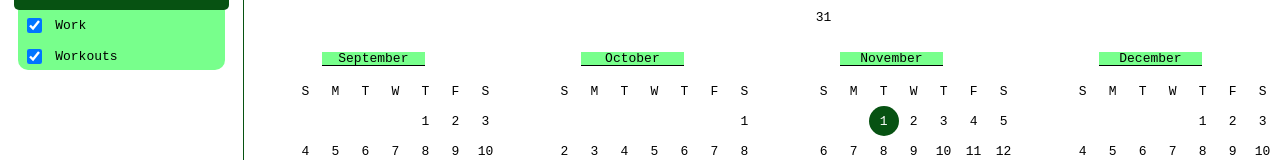
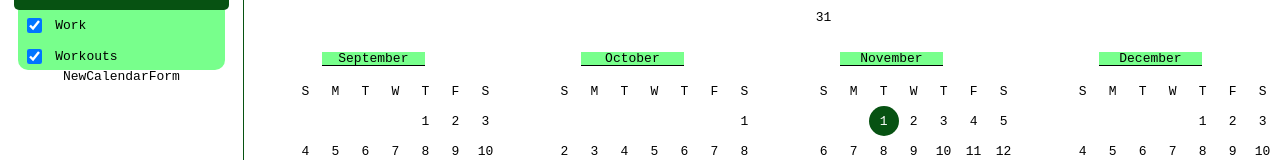
Before and after one commit to kraig-hebert/calendar, a React (Create React App) app: page /year in a window 1280 px wide. Shown: the part 561-721 px from the top of the page. Built offline with nearby package versions, Linux system fonts and the light colour scheme.

Commit message:
newCalendarForm displays than hides on the plus or minus sign click

```diff
--- a/src/components/sideDrawer/SideDrawer.jsx
+++ b/src/components/sideDrawer/SideDrawer.jsx
@@ -1,4 +1,4 @@
-import React from 'react';
+import React, { useState } from 'react';
 import { useSelector } from 'react-redux';
 import { useStyles } from './styles';
 import { AiFillCloseCircle } from 'react-icons/ai';
@@ -12,6 +12,7 @@ import {
 } from '../../reducers/appSettings';
 import { format } from 'date-fns';
 import CustomerDrawerAccordion from './customDrawerAccordion/CustomerDrawerAccordion';
+import NewCalendarForm from './newCalendarForm/NewCalendarForm';
 
 const SideDrawer = () => {
   const drawerOpen = useSelector(selectDrawerOpen);
@@ -19,6 +20,7 @@ const SideDrawer = () => {
   const classes = useStyles();
   const toggleSideDrawerClosed = useSideDrawerToggle(false);
   const month = format(date, 'MMMM y');
+  const [calendarFormVisible, setCalendarFormVisible] = useState(true);
 
   return (
     <>
@@ -37,7 +39,11 @@ const SideDrawer = () => {
             date={date}
           />
           <DefaultDrawerAccordion />
-          <CustomerDrawerAccordion />
+          <CustomerDrawerAccordion
+            calendarFormVisible={calendarFormVisible}
+            setCalendarFormVisible={setCalendarFormVisible}
+          />
+          <NewCalendarForm calendarFormVisible={calendarFormVisible} />
         </div>
       )}
     </>
--- a/src/components/sideDrawer/customDrawerAccordion/CustomerDrawerAccordion.jsx
+++ b/src/components/sideDrawer/customDrawerAccordion/CustomerDrawerAccordion.jsx
@@ -2,8 +2,10 @@ import React, { useState } from 'react';
 import AccordionBody from './accordionBody/AccordionBody';
 import AccordionHeader from './accordionHeader/AccordionHeader';
 import { useStyles } from './styles';
+import PropTypes from 'prop-types';
 
-const CustomerDrawerAccordion = () => {
+const CustomerDrawerAccordion = (props) => {
+  const { setCalendarFormVisible, calendarFormVisible } = props;
   const classes = useStyles();
   const [calendarAccordionOpen, setCalendarAccordionOpen] = useState(true);
 
@@ -12,10 +14,17 @@ const CustomerDrawerAccordion = () => {
       <AccordionHeader
         calendarAccordionOpen={calendarAccordionOpen}
         setCalendarAccordionOpen={setCalendarAccordionOpen}
+        calendarFormVisible={calendarFormVisible}
+        setCalendarFormVisible={setCalendarFormVisible}
       />
       <AccordionBody showAccordion={calendarAccordionOpen} />
     </div>
   );
 };
 
+CustomerDrawerAccordion.propTypes = {
+  calendarFormVisible: PropTypes.bool,
+  setCalendaFormVisible: PropTypes.func,
+};
+
 export default CustomerDrawerAccordion;
--- a/src/components/sideDrawer/customDrawerAccordion/accordionHeader/AccordionHeader.jsx
+++ b/src/components/sideDrawer/customDrawerAccordion/accordionHeader/AccordionHeader.jsx
@@ -2,17 +2,33 @@ import React from 'react';
 import { useStyles } from './styles';
 import PropTypes from 'prop-types';
 
-import { FaAngleRight, FaAngleDown, FaPlus } from 'react-icons/fa';
+import { FaAngleRight, FaAngleDown, FaPlus, FaMinus } from 'react-icons/fa';
 
 const AccordionHeader = (props) => {
   const classes = useStyles();
-  const { calendarAccordionOpen, setCalendarAccordionOpen } = props;
+  const {
+    calendarAccordionOpen,
+    setCalendarAccordionOpen,
+    calendarFormVisible,
+    setCalendarFormVisible,
+  } = props;
 
   return (
     <div className={classes.header}>
       <span>My Calendars</span>
       <div className={classes.iconGroup}>
-        <FaPlus className={classes.shrunkIcon} />
+        {calendarFormVisible ? (
+          <FaPlus
+            className={classes.shrunkIcon}
+            onClick={(e) => setCalendarFormVisible(!calendarFormVisible)}
+          />
+        ) : (
+          <FaMinus
+            className={classes.shrunkIcon}
+            onClick={(e) => setCalendarFormVisible(!calendarFormVisible)}
+          />
+        )}
+
         {calendarAccordionOpen ? (
           <FaAngleDown
             className={classes.icon}
@@ -32,6 +48,8 @@ const AccordionHeader = (props) => {
 AccordionHeader.propTypes = {
   calendarAccordionOpen: PropTypes.bool,
   setCalendarAccordionOpen: PropTypes.func,
+  calendarFormVisible: PropTypes.bool,
+  setCalendarFormVisible: PropTypes.func,
 };
 
 export default AccordionHeader;
--- /dev/null
+++ b/src/components/sideDrawer/newCalendarForm/NewCalendarForm.jsx
@@ -0,0 +1,19 @@
+import React from 'react';
+import { useStyles } from './styles';
+import PropTypes from 'prop-types';
+
+const NewCalendarForm = (props) => {
+  const { calendarFormVisible } = props;
+  const setCalendarFormVisible = () => {
+    if (calendarFormVisible) return 'block';
+    else return 'none';
+  };
+  const classes = useStyles({ display: setCalendarFormVisible() });
+  return <div className={classes.newCalendarForm}>NewCalendarForm</div>;
+};
+
+NewCalendarForm.propTypes = {
+  calendarFormVisible: PropTypes.bool,
+};
+
+export default NewCalendarForm;
--- /dev/null
+++ b/src/components/sideDrawer/newCalendarForm/styles.js
@@ -0,0 +1,7 @@
+import { createUseStyles } from 'react-jss';
+
+export const useStyles = createUseStyles({
+  newCalendarForm: (props) => ({
+    display: props.display,
+  }),
+});
```
